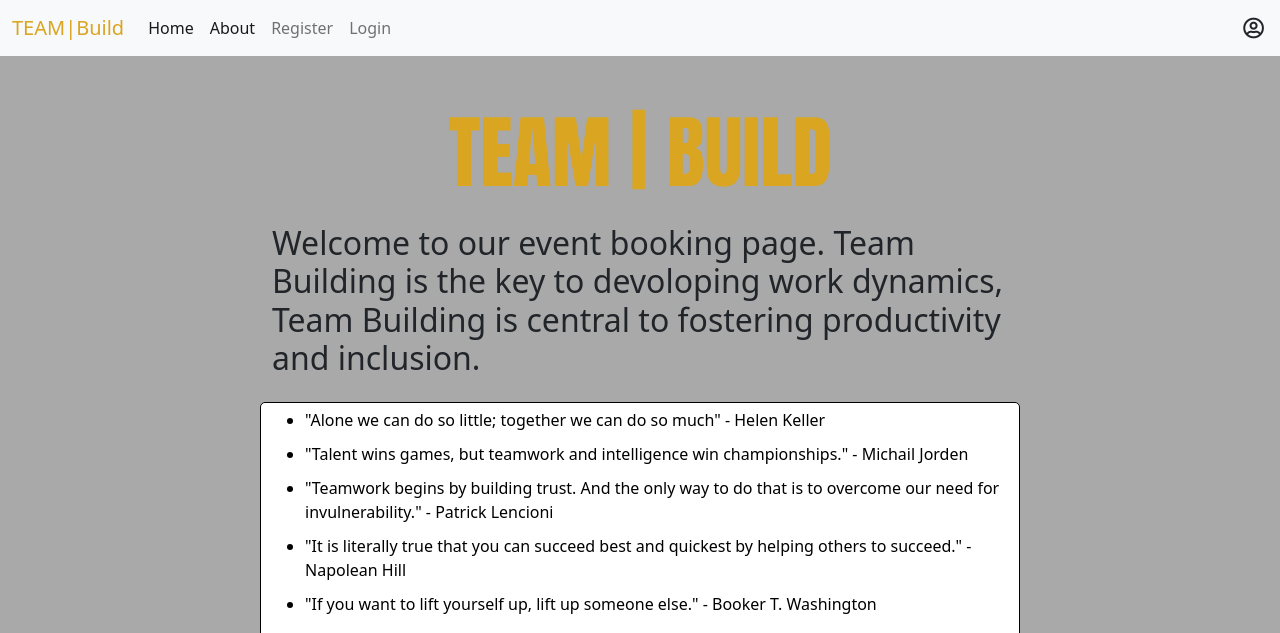
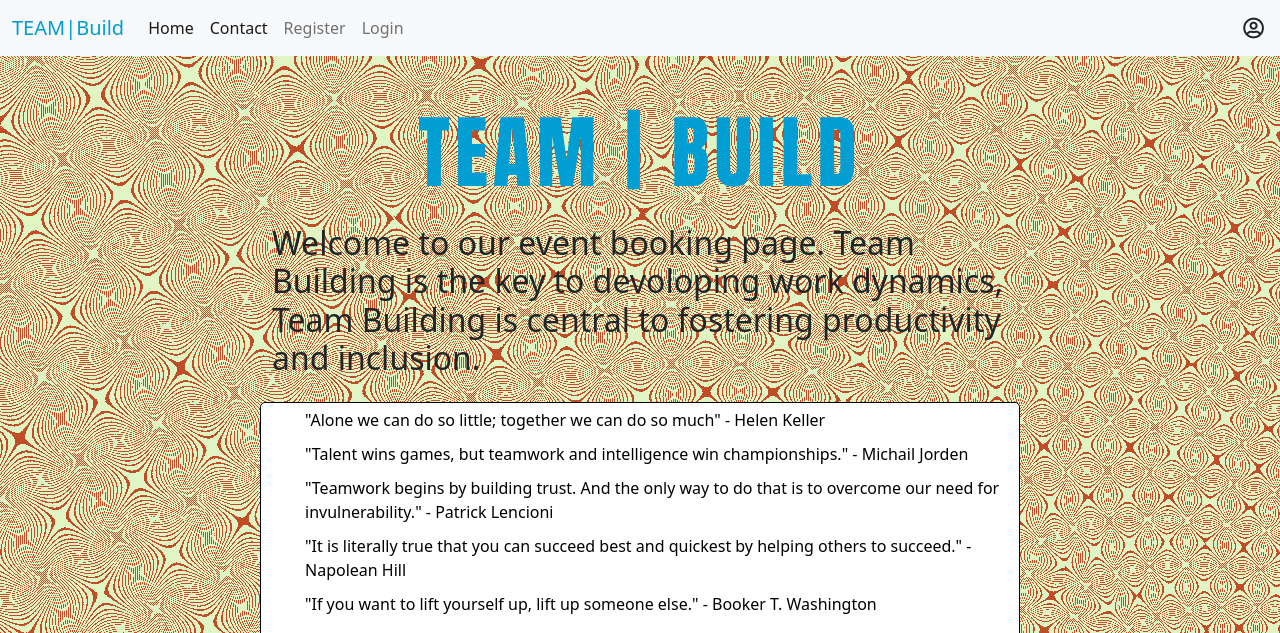
Before and after one commit to andyk8872/portfolio-project-4, a Django app: page / in a window 1280 px wide. Shown: the top 633 px of the page. Run offline with Django 3.2, Linux system fonts and the light colour scheme; grey boxes are pictures that could not be loaded.

Commit message:
css changes

```diff
--- a/booking/urls.py
+++ b/booking/urls.py
@@ -4,6 +4,7 @@ from django.urls import path
 
 urlpatterns = [
     path("", views.HomePage.as_view(), name="home"),
+    path("contact/", views.ContactPage.as_view(), name="contact"),
     # path("make_booking/", views.MakeBooking.as_view(), name="make_booking"),
     path("make_booking/", views.make_booking, name="make_booking"),
     path('my_account', views.view_booking, name='my_account'),
--- a/booking/views.py
+++ b/booking/views.py
@@ -10,6 +10,10 @@ from django.contrib.auth.decorators import login_required
 
 class HomePage(TemplateView):
     template_name = "index.html"
+
+
+class ContactPage(TemplateView):
+    template_name = "contact.html"
 
 
 @login_required
--- a/static/css/style.css
+++ b/static/css/style.css
@@ -1,15 +1,23 @@
   body {
-    background-color: 	#a9a9a9;
+    background:
+      repeating-conic-gradient(#BF4D28 0 .00005%,#E1F5C4 0 .00017%) 0 0/5000px 4000px
   }
 
 h1 {
     font-family: 'Anton', sans-serif;
     text-align: center;
-    color: goldenrod;
+    color: #009ed3;
+    letter-spacing: 5px;
 }
 
 .brand {
-    color: goldenrod;
+    color: #009ed3;
+}
+
+
+
+ul {
+    list-style: none;
 }
 
 .info {
@@ -21,10 +29,6 @@ body {
 
 .padding ul li {
     padding: 5px 0;
-  }
-
-  btn {
-    margin-top: 10px;
 }
 
 /* footer */
--- a/templates/base.html
+++ b/templates/base.html
@@ -50,7 +50,7 @@
                         <a class="nav-link active" aria-current="page" href="{% url 'home' %}">Home</a>
                     </li>
                     <li class="nav-item">
-                        <a class="nav-link active" aria-current="page" href="">About</a>
+                        <a class="nav-link active" aria-current="page" href="{% url 'contact' %}">Contact</a>
                     </li>
                     {% if user.is_authenticated %}
                     <li class="nav-item">
```
Also changed, not shown: templates/contact.html (added, +7 -0 lines), booking/migrations/0005_auto_20230310_1100.py (added). Lines whose indentation alone changed are shown as unchanged.
